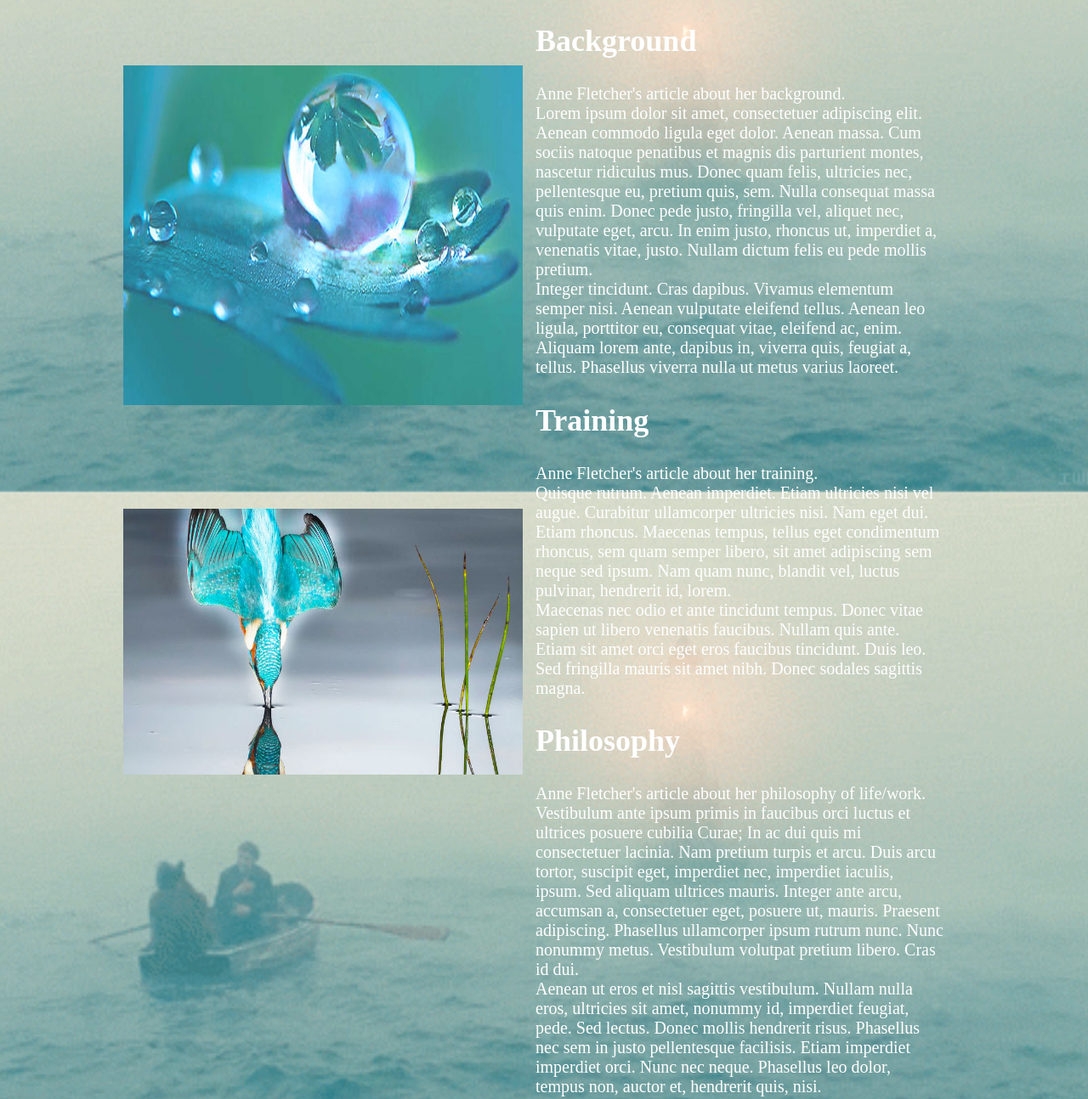
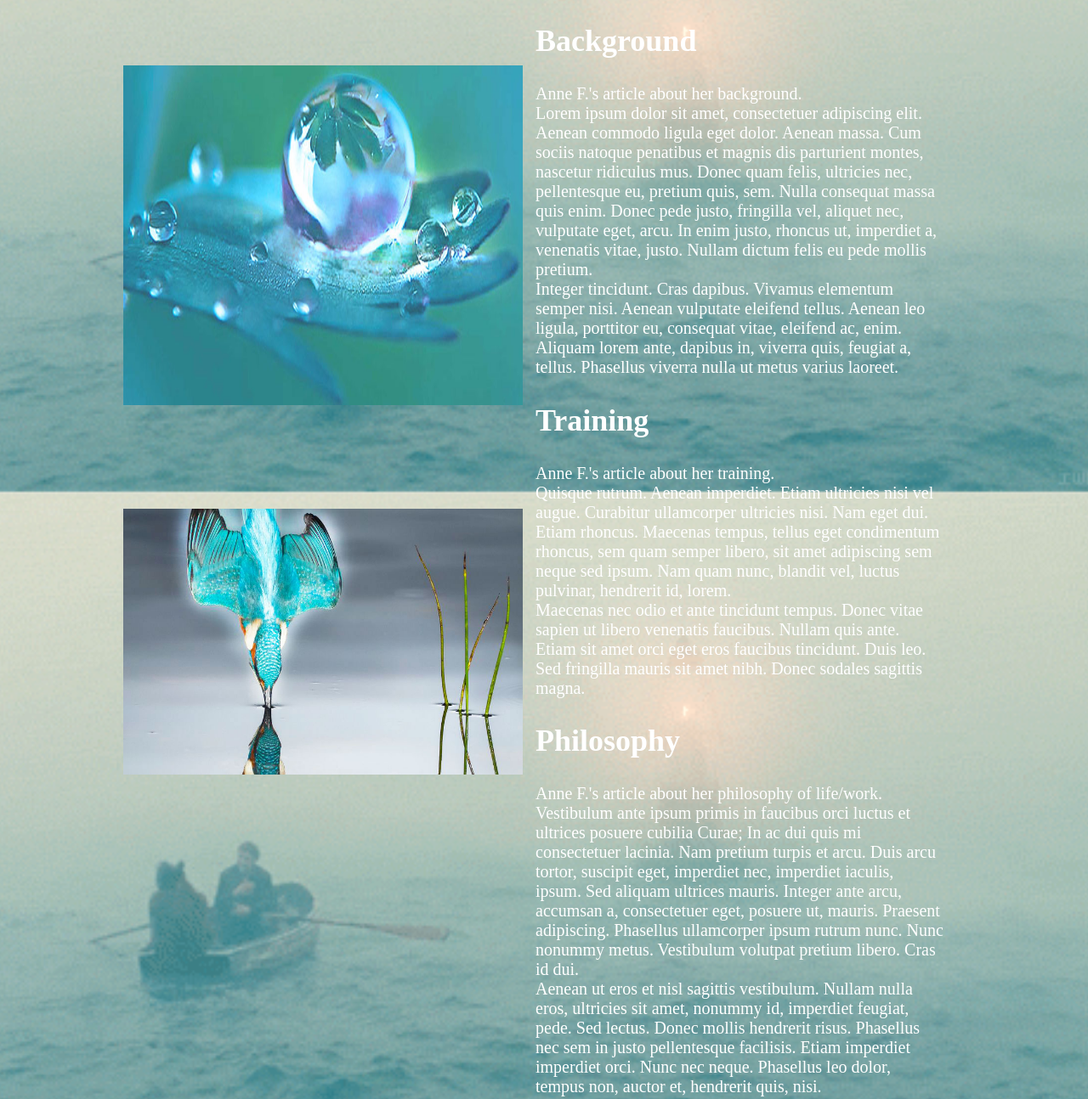
Before and after one commit to anaelleltd/innerspiration, a plain HTML site: page innerspiration/aboutme.html in a window 1280 px wide. Shown: the part 221-1515 px from the top of the page at 85% size. Drawn offline with Linux system fonts and the light colour scheme.

Commit message:
Changed clients' name.

```diff
--- a/innerspiration/aboutme.html
+++ b/innerspiration/aboutme.html
@@ -40,7 +40,7 @@
 			<article>
 				<a id="AM1"> <h2> Background </h2> </a>
 				<p>
-				Anne Fletcher's article about her background.
+				Anne F.'s article about her background.
 				<br> Lorem ipsum dolor sit amet, consectetuer adipiscing elit. Aenean commodo ligula eget dolor. Aenean massa. Cum sociis natoque penatibus et magnis dis parturient montes, nascetur ridiculus mus. Donec quam felis, ultricies nec, pellentesque eu, pretium quis, sem. Nulla consequat massa quis enim. Donec pede justo, fringilla vel, aliquet nec, vulputate eget, arcu. In enim justo, rhoncus ut, imperdiet a, venenatis vitae, justo. Nullam dictum felis eu pede mollis pretium.
 				<br> Integer tincidunt. Cras dapibus. Vivamus elementum semper nisi. Aenean vulputate eleifend tellus. Aenean leo ligula, porttitor eu, consequat vitae, eleifend ac, enim. Aliquam lorem ante, dapibus in, viverra quis, feugiat a, tellus. Phasellus viverra nulla ut metus varius laoreet.
 				</p>
@@ -48,7 +48,7 @@
 			<article>
 				<a id="AM2"> <h2> Training </h2> </a>
 				<p>
-				Anne Fletcher's article about her training.
+				Anne F.'s article about her training.
 				<br> Quisque rutrum. Aenean imperdiet. Etiam ultricies nisi vel augue. Curabitur ullamcorper ultricies nisi. Nam eget dui. Etiam rhoncus. Maecenas tempus, tellus eget condimentum rhoncus, sem quam semper libero, sit amet adipiscing sem neque sed ipsum. Nam quam nunc, blandit vel, luctus pulvinar, hendrerit id, lorem.
 				<br> Maecenas nec odio et ante tincidunt tempus. Donec vitae sapien ut libero venenatis faucibus. Nullam quis ante. Etiam sit amet orci eget eros faucibus tincidunt. Duis leo. Sed fringilla mauris sit amet nibh. Donec sodales sagittis magna.
 				</p>
@@ -56,7 +56,7 @@
 			<article>
 				<a id="AM3"> <h2> Philosophy </h2> </a>
 				<p>
-				Anne Fletcher's article about her philosophy of life/work.
+				Anne F.'s article about her philosophy of life/work.
 				<br> Vestibulum ante ipsum primis in faucibus orci luctus et ultrices posuere cubilia Curae; In ac dui quis mi consectetuer lacinia. Nam pretium turpis et arcu. Duis arcu tortor, suscipit eget, imperdiet nec, imperdiet iaculis, ipsum. Sed aliquam ultrices mauris. Integer ante arcu, accumsan a, consectetuer eget, posuere ut, mauris. Praesent adipiscing. Phasellus ullamcorper ipsum rutrum nunc. Nunc nonummy metus. Vestibulum volutpat pretium libero. Cras id dui.
 				<br> Aenean ut eros et nisl sagittis vestibulum. Nullam nulla eros, ultricies sit amet, nonummy id, imperdiet feugiat, pede. Sed lectus. Donec mollis hendrerit risus. Phasellus nec sem in justo pellentesque facilisis. Etiam imperdiet imperdiet orci. Nunc nec neque. Phasellus leo dolor, tempus non, auctor et, hendrerit quis, nisi.
 				</p>
@@ -67,7 +67,7 @@
 		<div class="contact">
 			<p>
 			&copy; InnerSpiration 2017
-			<br> Content by A. Fletcher
+			<br> Content by Anne F.
 			<br> Design by A. Talelo
 			</p>
 		</div>
```
